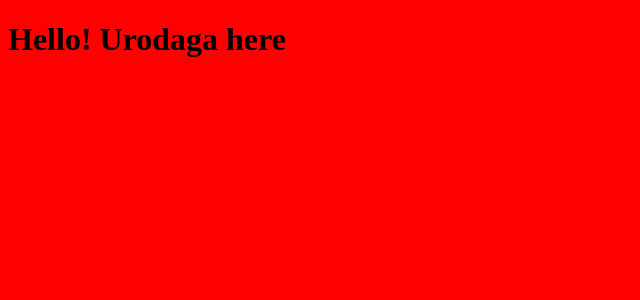
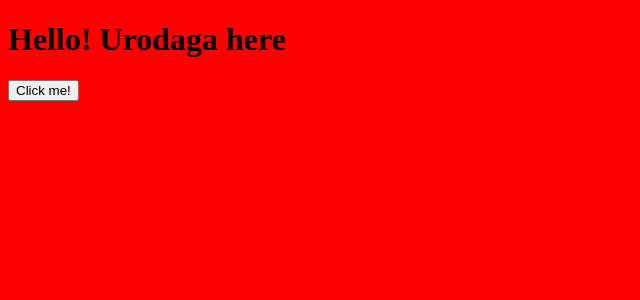
Before and after one commit to kpekala/Frondaga, a React app: page / in a window 1280 px wide. Shown: the top 300 px of the page, without its empty margins (0-640 px from the left). Built offline with nearby package versions, Linux system fonts and the light colour scheme.

Commit message:
feat: added simple button

```diff
--- a/src/App.tsx
+++ b/src/App.tsx
@@ -1,9 +1,16 @@
 import * as React from 'react';
+import Button from "./common/components/Button";
+
+
+function clickMe() {
+    console.log("Button is clicked");
+}
 
 export function App() {
     return (
         <div>
             <h1>Hello! Urodaga here</h1>
+            <Button onClick={clickMe} />
         </div>
     );
 }
--- /dev/null
+++ b/src/common/Button.css
@@ -0,0 +1,3 @@
+.Button{
+
+}
--- /dev/null
+++ b/src/common/components/Button.tsx
@@ -0,0 +1,13 @@
+import * as React from 'react';
+
+interface ButtonProps {
+    onClick: (event: React.MouseEvent) => void;
+}
+
+export default function Button(props: ButtonProps) {
+    return (
+        <button onClick={props.onClick}>
+            Click me!
+        </button>
+    );
+}
```
